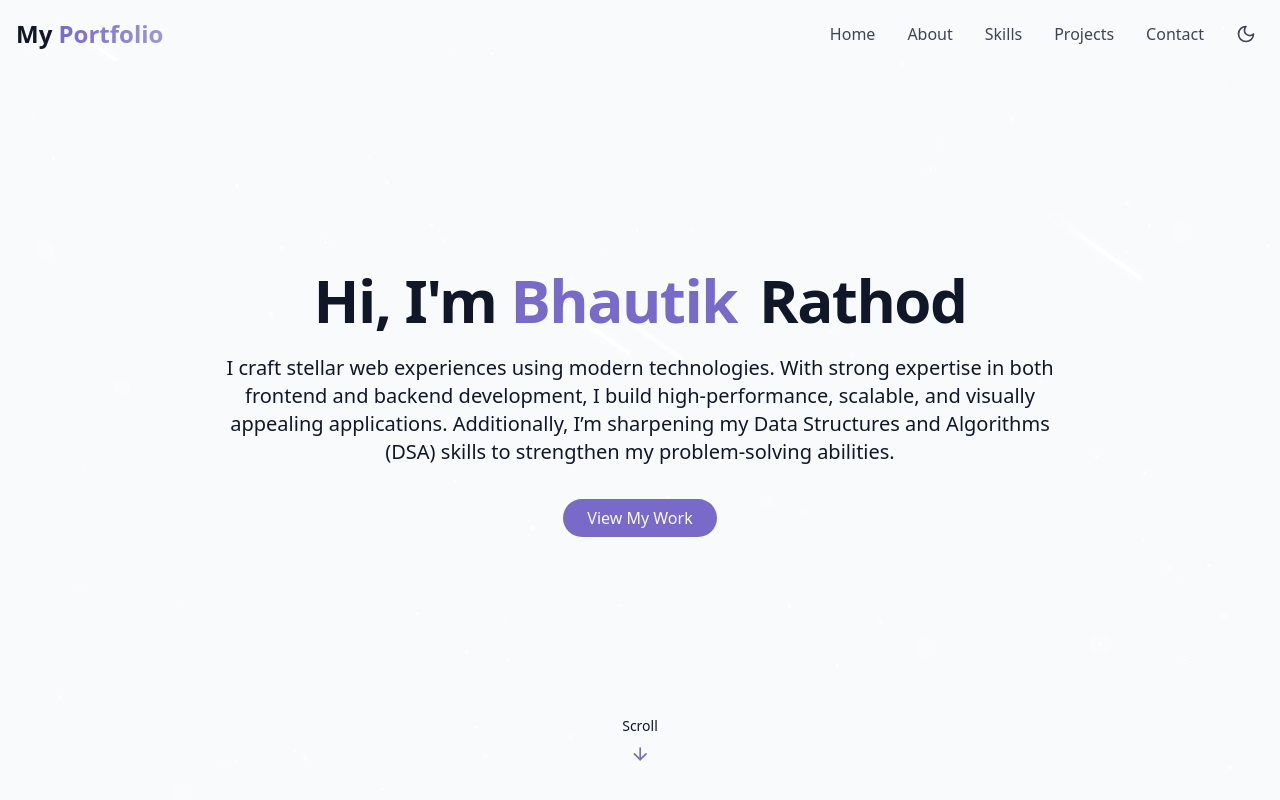
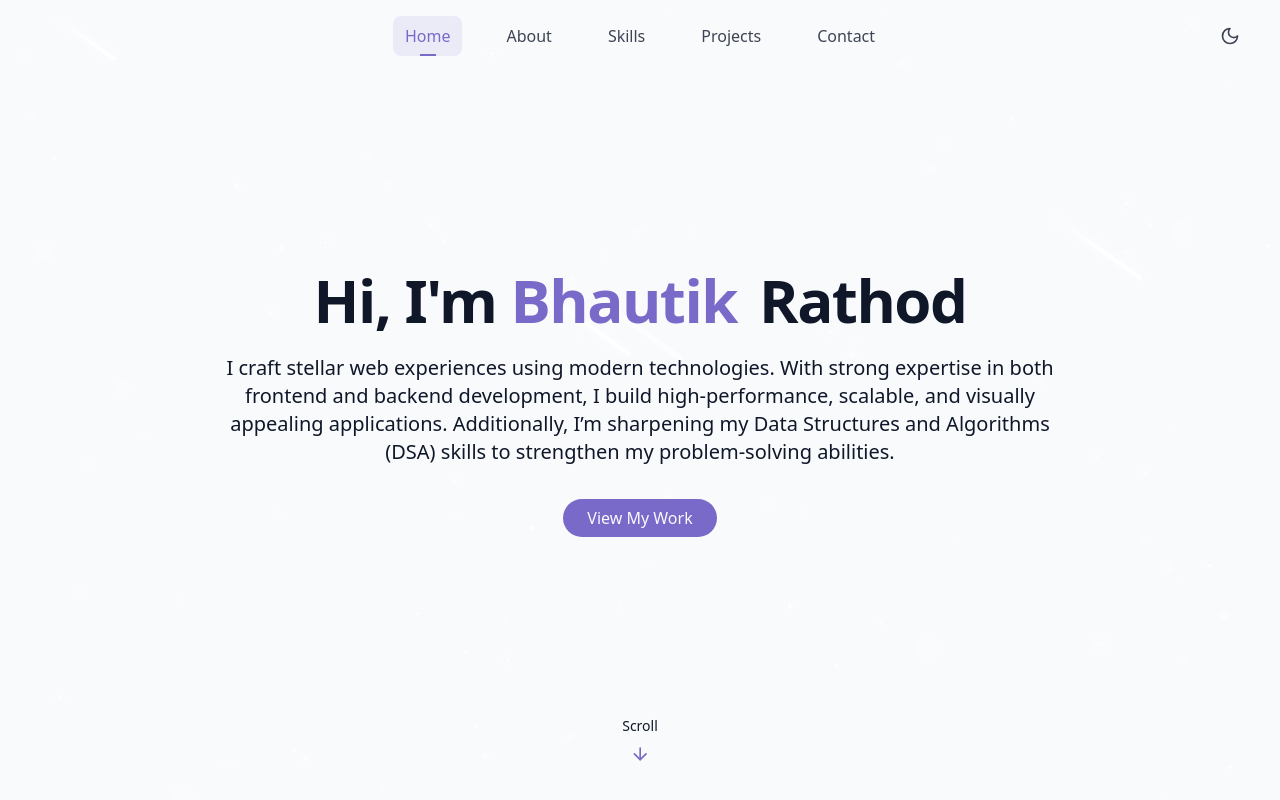
Before and after one commit to bhautikrathod9/myDemoPortfolio, a React (Vite) app: page / in a window 1280 px wide. Shown: the top 800 px of the page. Built offline with nearby package versions, Linux system fonts and the light colour scheme.

Commit message:
made improvements in navbar

```diff
--- a/src/components/Navbar.jsx
+++ b/src/components/Navbar.jsx
@@ -1,7 +1,6 @@
 import { cn } from "@/lib/utils";
-import { Menu, X } from "lucide-react";
 import { useEffect, useState } from "react";
-import { ThemeToggle } from "./ThemeToggle"; // Adjust import path as needed
+import { ThemeToggle } from "./ThemeToggle";
 
 const navItems = [
   { name: "Home", href: "#hero" },
@@ -13,93 +12,117 @@ const navItems = [
 
 export const Navbar = () => {
   const [isScrolled, setIsScrolled] = useState(false);
-  const [isMenuOpen, setIsMenuOpen] = useState(false);
+  const [isDarkMode, setIsDarkMode] = useState(false);
+  const [lastScrollY, setLastScrollY] = useState(0);
+  const [visible, setVisible] = useState(true);
+  const [activeItem, setActiveItem] = useState("Home");
 
   useEffect(() => {
     const handleScroll = () => {
-      setIsScrolled(window.scrollY > 10);
+      const currentScrollY = window.scrollY;
+
+      // For desktop, always show navbar
+      if (window.innerWidth >= 768) {
+        setIsScrolled(currentScrollY > 10);
+        setVisible(true);
+        return;
+      }
+
+      // Mobile behavior
+      setIsScrolled(currentScrollY > 10);
+
+      if (currentScrollY > lastScrollY && currentScrollY > 50) {
+        setVisible(false);
+      } else if (currentScrollY < lastScrollY) {
+        setVisible(true);
+      }
+
+      setLastScrollY(currentScrollY);
+
+      // Update active nav item based on scroll position
+      const sections = document.querySelectorAll("section");
+      sections.forEach((section) => {
+        const sectionTop = section.offsetTop;
+        const sectionHeight = section.clientHeight;
+        if (window.scrollY >= sectionTop - 200 && window.scrollY < sectionTop + sectionHeight - 200) {
+          setActiveItem(section.id.charAt(0).toUpperCase() + section.id.slice(1));
+        }
+      });
     };
 
+    const checkDarkMode = () => {
+      setIsDarkMode(document.documentElement.classList.contains('dark'));
+    };
+
+    checkDarkMode();
     window.addEventListener("scroll", handleScroll);
-    return () => window.removeEventListener("scroll", handleScroll);
-  }, []);
+    const observer = new MutationObserver(checkDarkMode);
+    observer.observe(document.documentElement, {
+      attributes: true,
+      attributeFilter: ['class']
+    });
+
+    return () => {
+      window.removeEventListener("scroll", handleScroll);
+      observer.disconnect();
+    };
+  }, [lastScrollY]);
+
+  const getBackgroundColor = () => {
+    if (isDarkMode) {
+      return isScrolled ? 'rgba(10, 10, 10, 0.85)' : 'transparent';
+    }
+    return isScrolled ? 'rgba(255, 255, 255, 0.85)' : 'transparent';
+  };
 
   return (
     <nav
       className={cn(
-        "fixed w-full z-50 transition-all duration-300 border-b",
+        "fixed w-full z-50 transition-all duration-300",
         isScrolled
-          ? "py-2 bg-background/90 backdrop-blur-md border-border/10 shadow-sm"
-          : "py-4 border-transparent"
+          ? "py-2 border-b"
+          : "py-4 border-b border-transparent",
+        !visible && "transform -translate-y-full"
       )}
+      style={{
+        background: getBackgroundColor(),
+        backdropFilter: isScrolled ? 'blur(12px)' : 'none',
+        WebkitBackdropFilter: isScrolled ? 'blur(12px)' : 'none',
+        boxShadow: isScrolled ? '0 4px 30px rgba(0, 0, 0, 0.1)' : 'none',
+        borderColor: isScrolled ? (isDarkMode ? 'rgba(255, 255, 255, 0.1)' : 'rgba(0, 0, 0, 0.1)') : 'transparent',
+      }}
     >
-      <div className="container mx-auto px-4 flex items-center justify-between max-w-7xl">
+      <div className="container mx-auto px-4 flex items-center justify-center max-w-7xl">
+        {/* Centered Navigation */}
+        <div className="flex items-center gap-1 sm:gap-4 md:gap-8">
+          {navItems.map((item) => (
             <a
-          className="text-2xl font-bold text-primary flex items-center group"
-          href="#hero"
-        >
-          <span className="relative z-10">
-            <span className="text-foreground group-hover:text-primary transition-colors">
-              My
-            </span>{" "}
-            <span className="bg-gradient-to-r from-primary to-primary/70 bg-clip-text text-transparent">
-              Portfolio
-            </span>
-          </span>
-        </a>
-
-        <div className="flex items-center gap-6">
-          {/* Desktop Navigation */}
-          <div className="hidden md:flex items-center gap-8">
-            {navItems.map((item, key) => (
-              <a
-                key={key}
+              key={item.name}
               href={item.href}
-                className="text-foreground/80 hover:text-primary transition-colors duration-300"
+              className={cn(
+                "relative px-3 py-2 rounded-lg transition-all duration-300",
+                "text-foreground/80 hover:text-primary",
+                activeItem.toLowerCase() === item.name.toLowerCase()
+                  ? "text-primary font-medium"
+                  : ""
+              )}
+              onClick={() => setActiveItem(item.name)}
             >
               {item.name}
+              {activeItem.toLowerCase() === item.name.toLowerCase() && (
+                <>
+                  <span className="absolute inset-0 bg-primary/10 rounded-lg" />
+                  <span className="absolute bottom-0 left-1/2 h-0.5 w-4 bg-primary -translate-x-1/2" />
+                </>
+              )}
+              <span className="absolute inset-0 rounded-lg hover:bg-primary/5 transition-all duration-300" />
             </a>
           ))}
         </div>
 
-          {/* Theme Toggle */}
-          <ThemeToggle className="hidden md:block" />
-
-          {/* Mobile Menu Button */}
-          <button
-            onClick={() => setIsMenuOpen((prev) => !prev)}
-            className="md:hidden p-2 text-foreground z-50"
-            aria-label={isMenuOpen ? "Close Menu" : "Open Menu"}
-          >
-            {isMenuOpen ? <X size={24} /> : <Menu size={24} />}
-          </button>
-        </div>
-
-        {/* Mobile Menu */}
-        <div
-          className={cn(
-            "fixed inset-0 bg-background/95 backdroup-blur-md z-40 flex flex-col items-center justify-center",
-            "transition-all duration-300 md:hidden",
-            isMenuOpen
-              ? "opacity-100 pointer-events-auto"
-              : "opacity-0 pointer-events-none"
-          )}
-        >
-          <div className="flex flex-col space-y-8 text-xl">
-            {navItems.map((item, key) => (
-              <a
-                key={key}
-                href={item.href}
-                className="text-foreground/80 hover:text-primary transition-colors duration-300"
-                onClick={() => setIsMenuOpen(false)}
-              >
-                {item.name}
-              </a>
-            ))}
-          </div>
-          <div className="mt-8">
+        {/* Theme Toggle - positioned absolutely on larger screens */}
+        <div className="absolute right-4 md:right-8">
           <ThemeToggle />
-          </div>
         </div>
       </div>
     </nav>
```
Lines whose indentation alone changed are shown as unchanged.
